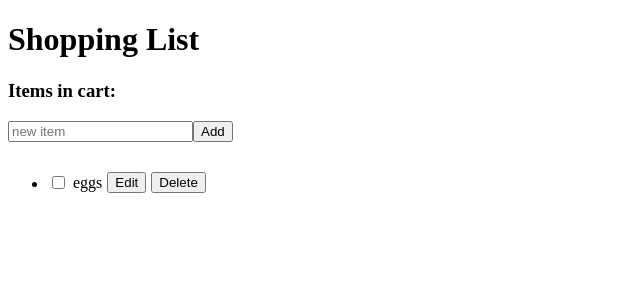
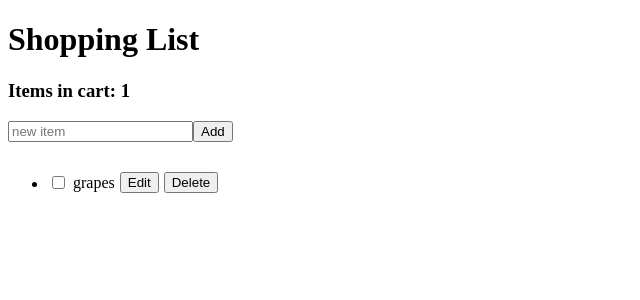
Before and after one commit to KamieShort/shopping-list-react, a React app: page / in a window 1280 px wide. Shown: the top 300 px of the page, without its empty margins (0-640 px from the left). Built offline with nearby package versions, Linux system fonts and the light colour scheme.

Commit message:
header displays number of items in list

```diff
--- a/src/components/Header.jsx
+++ b/src/components/Header.jsx
@@ -1,10 +1,12 @@
 import React from 'react';
+import { useItems } from '../context/ItemProvider';
 
 export default function Header() {
+  const { items } = useItems();
   return (
     <div>
       <h1>Shopping List</h1>
-      <h3>Items in cart:</h3>
+      <h3>Items in cart: {items.length}</h3>
     </div>
   );
 }
--- a/src/context/ItemProvider.jsx
+++ b/src/context/ItemProvider.jsx
@@ -1,6 +1,6 @@
 import { createContext, useContext, useReducer } from 'react';
 
-const initialState = [{ id: Date.now(), text: 'eggs', done: false }];
+const initialState = [{ id: Date.now(), text: 'grapes', done: false }];
 
 const reducer = (state, action) => {
   console.log(state, action);
```
